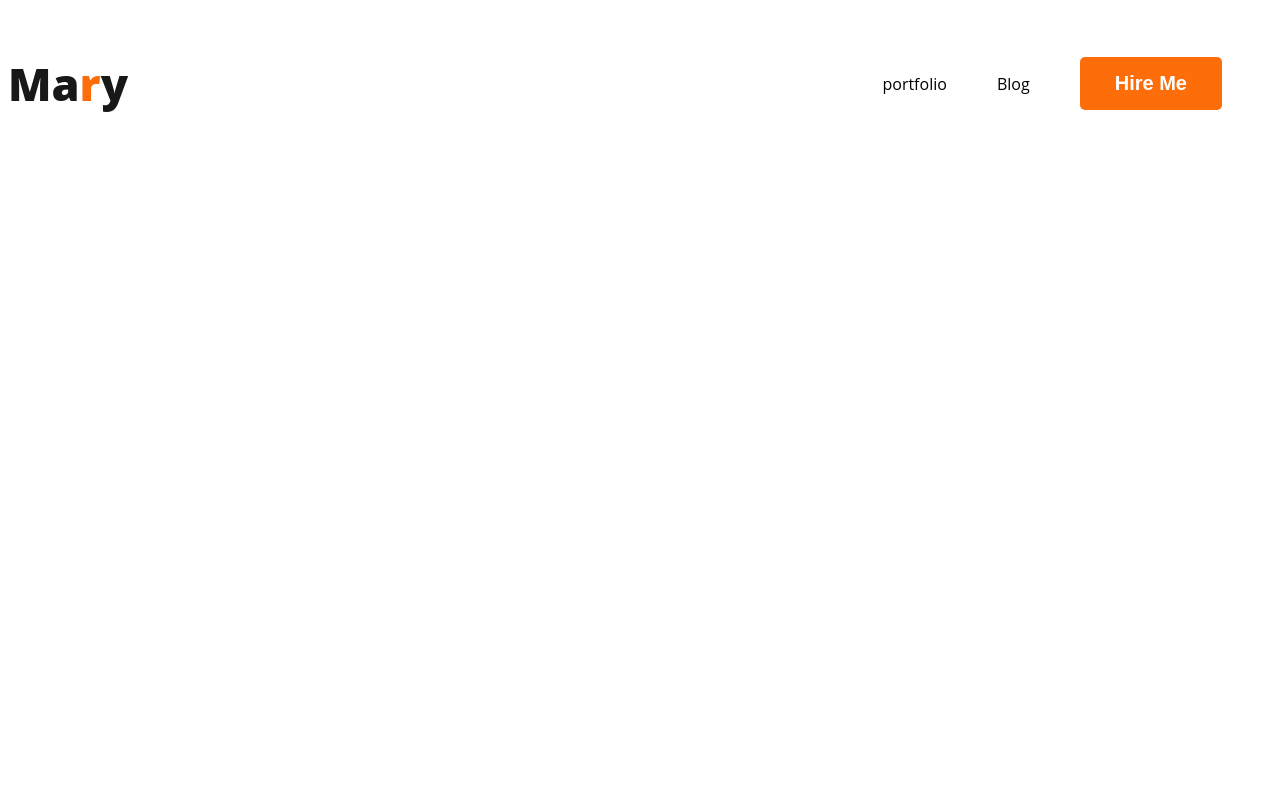
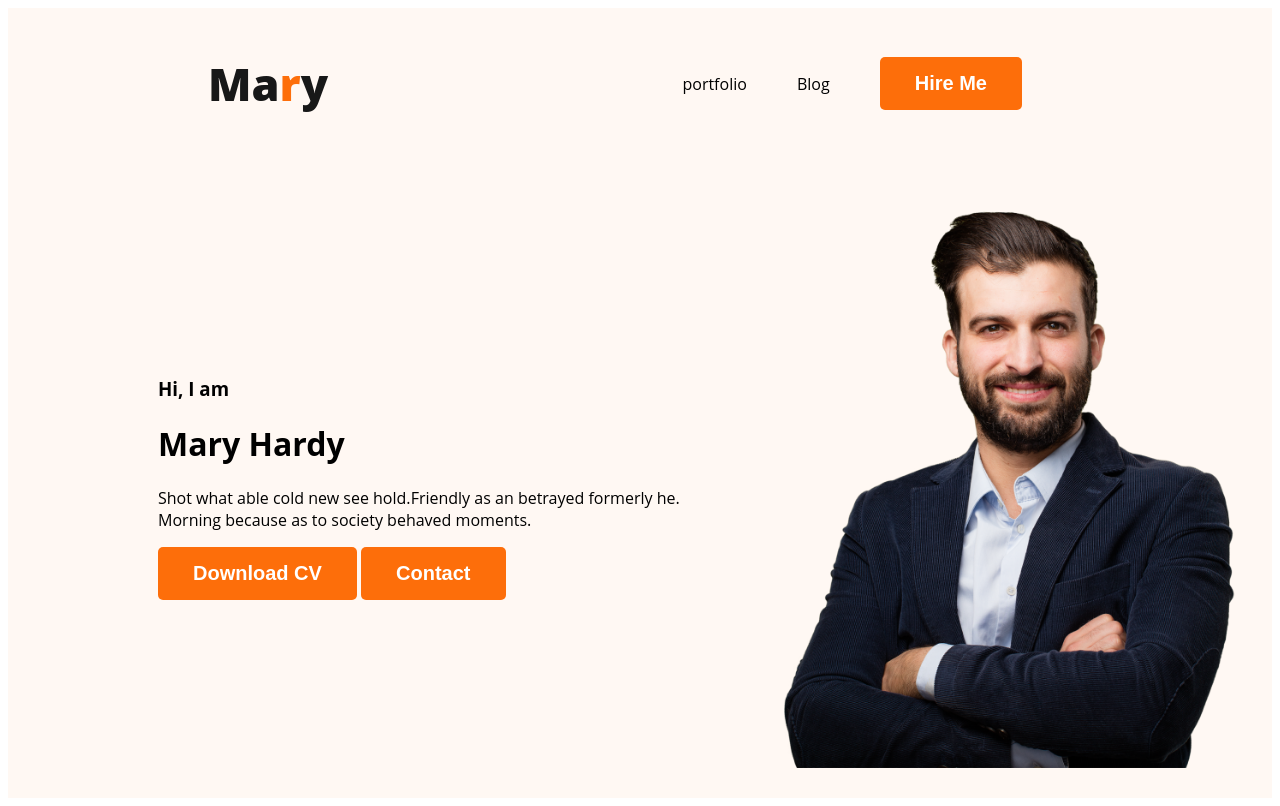
Before and after one commit to ahamedraju1/web-developer-portfolio, a plain HTML site: page index.html in a window 1280 px wide. Drawn offline with Linux system fonts and the light colour scheme.

Commit message:
added a banner and image

```diff
--- a/index.html
+++ b/index.html
@@ -11,7 +11,7 @@
     <link rel="stylesheet" href="styles/protfolio.css">
 </head>
 <body>
-    <header>
+    <header class="header">
           <nav>
              <h3 class="nav-title">Ma<span class="text-primary">r</span>y</h3>
              <ul>
@@ -20,6 +20,17 @@
                 <li> <button class="btn-primary">Hire Me</button></li>
              </ul>
           </nav>
+          <div class="banner">
+           <div class="banner-content">
+            <h3 class="banner-greetings">Hi, I  am</h3>
+            <h1 class="banner-title">Mary Hardy</h1>
+            <p>Shot what able cold new see hold.Friendly as an betrayed formerly he. Morning because as to society behaved moments.</p>
+            <button class="btn-primary">Download CV</button>
+            <button class="btn-primary">Contact</button>
+
+           </div>
+           <img class="profile-picture" src="images/hardy.png" alt="">
+        </div>
     </header>
     <main>
 
--- a/styles/protfolio.css
+++ b/styles/protfolio.css
@@ -4,10 +4,11 @@ body {
     font-family: 'open sans', sans-serif;
 }
 
-.text-primary{
+.text-primary {
     color: #FD6E0A;
 }
-.btn-primary{
+
+.btn-primary {
     border-radius: 5px;
     background: #FD6E0A;
     border: 0;
@@ -16,23 +17,42 @@ body {
     color: white;
     padding: 15px 35px;
 }
+
 /* nav related styles */
 nav {
     display: flex;
     justify-content: space-between;
     align-items: center;
+    margin: 0 200px;
 }
-.nav-title{
+
+.nav-title {
     font-size: 45px;
     font-weight: 800;
     color: #181818;
 }
-nav ul{
+
+nav ul {
     display: flex;
     align-items: center;
 }
-nav li{
+
+nav li {
     list-style: none;
     margin-right: 50px;
 
 }
+
+/* Header related styles */
+.header {
+    background-color: #FFF8f3;
+}
+
+.banner {
+    padding: 30px 30px 30px 150px;
+    display: flex;
+    align-items: center;
+}
+.banner .profile-picture{
+    width: 500px;
+}
```
